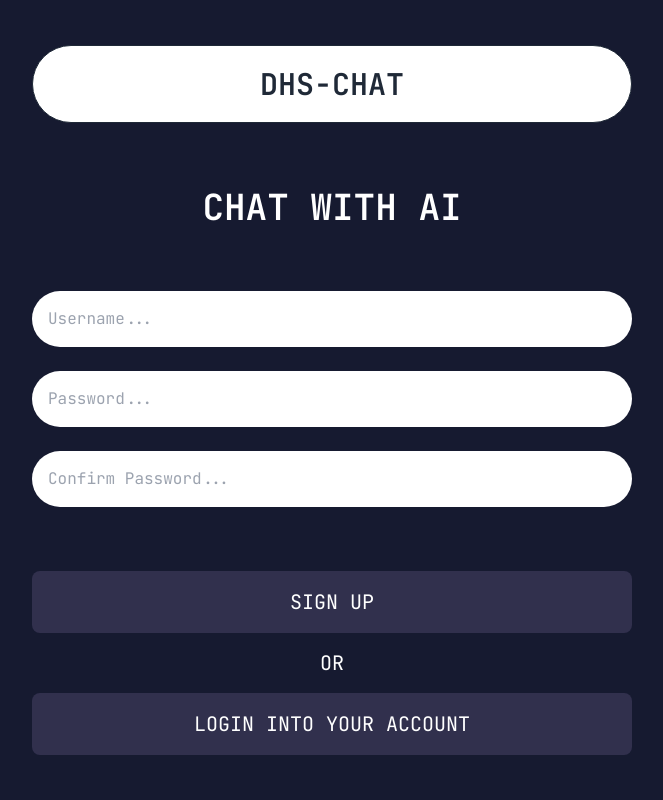
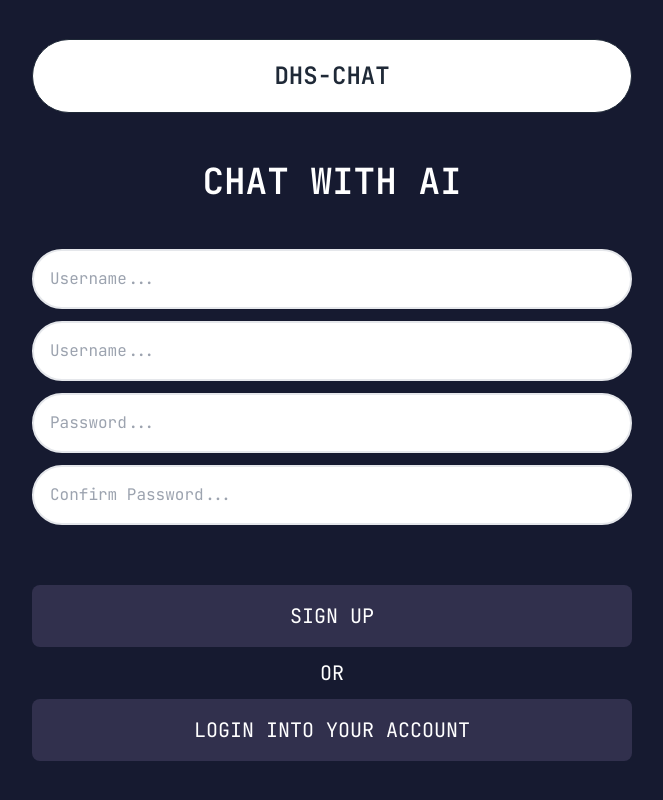
Before and after one commit to dduwscth/chat-with-ai-fe, a React (Create React App) app: page /signup in a window 1280 px wide. Shown: the whole page, without its empty margins (308-971 px from the left). Built offline with nearby package versions, Linux system fonts and the light colour scheme.

Commit message:
Add react-toastify package

```diff
--- a/package.json
+++ b/package.json
@@ -12,6 +12,7 @@
     "react-router": "^6.21.1",
     "react-router-dom": "^6.21.1",
     "react-scripts": "5.0.1",
+    "react-toastify": "^9.1.3",
     "web-vitals": "^2.1.4"
   },
   "scripts": {
--- a/src/pages/login/Login.js
+++ b/src/pages/login/Login.js
@@ -1,10 +1,67 @@
-import React from "react";
+import React ,{ useState } from "react";
 import { Link} from "react-router-dom";
+import { ToastContainer, toast } from 'react-toastify';
+import axios from "axios";
+import 'react-toastify/dist/ReactToastify.css';
+import { useNavigate } from "react-router-dom";
 function Login() {
+    const navigate = useNavigate();
+    const [state, setState] = React.useState({
+      userName: "",
+      password: ""
+    });
+
+    const [userNameError, setUserNameError] = useState('');
+    const [passwordError, setPasswordError] = useState('');
+
+    const handleChange = evt => {
+      const value = evt.target.value;
+      setState({
+        ...state,
+        [evt.target.name]: value
+      });
+    };
+
+    const validateForm = () => {
+      let formIsValid = true;
+      if (!state.userName) {
+        formIsValid = false;
+        setUserNameError('Please enter your username');
+      }
+      if (!state.password) {
+        formIsValid = false;
+        setPasswordError('Please enter your password');
+      }
+      return formIsValid;
+    }
+
+    const handleOnSubmit = evt => {
+      evt.preventDefault();
+
+      if (!validateForm()) {
+        return;
+      }
+
+      axios.post('api/user/login', {
+        username: state.userName,
+        password: state.password
+      })
+        .then(function (response) {
+          console.log(response);
+          sessionStorage.setItem('token', response.data.token);
+          navigate('/home');
+
+        })
+        .catch(function (error) {
+          console.log(error);
+          toast.error('Login failed');
+        });
+    };
     return(
-        <div className="bg-[#161A30]">
+        <div className="bg-[#161A30] h-fit">
+            <ToastContainer />
             <div className=" my-auto max-w-[600px] mx-auto">
-                <div className="flex flex-col items-center justify-center h-screen gap-4 w-full">
+                <div className="flex flex-col items-center justify-center min-h-screen gap-3 w-full py-4">
                     <div className="border rounded-full border-gray-800 py-5 text-3xl text-center bg-white w-full text-gray-800 uppercase font-semibold">
                             dhs-chat
                     </div>
@@ -12,10 +69,19 @@ function Login() {
                         CHAT WITH AI
                     </div>
 
-                    <input type="text" name="user-name" className="p-4 border-gray-800 rounded-full w-full outline-none" placeholder="Username..."/>
-                    <input type="password" name="user-password" className="mt-2 p-4 border-gray-800 rounded-full w-full outline-none" placeholder="Password..."/>
+                    <input type="text" name="user-name" className={`p-4 border-2 rounded-full w-full outline-none ${userNameError ? 'border-red-600' : ''}`} placeholder="Username..."
+                        value={state.userName} onChange={handleChange}
+                    />
+                    {userNameError && <div className="text-red-600 italic text-sm">{userNameError}</div>}
 
-                    <button className="uppercase text-white text-xl text-center border rounded-lg bg-[#31304D] w-full py-4 border-transparent mt-12 transition ease-in-out delay-150 hover:-translate-y-1 hover:scale-105">
+                    <input type="password" name="user-password" className={`p-4 border-2 rounded-full w-full outline-none ${passwordError ? 'border-red-600' : ''}`} placeholder="Password..."
+                        value={state.password} onChange={handleChange}
+                    />
+                    {passwordError && <div className="text-red-600 italic text-sm">{passwordError}</div>}
+
+                    <button className="uppercase text-white text-xl text-center border rounded-lg bg-[#31304D] w-full py-4 border-transparent mt-12 transition ease-in-out delay-150 hover:-translate-y-1 hover:scale-105"
+                        onClick={handleOnSubmit}
+                    >
                         Login
                     </button>
                     <span className="uppercase text-white text-xl">or</span>
--- a/src/pages/login/Signup.js
+++ b/src/pages/login/Signup.js
@@ -1,22 +1,116 @@
-import React from "react";
+import React ,{ useState } from "react";
 import { Link} from "react-router-dom";
+import { ToastContainer, toast } from 'react-toastify';
+import axios from "axios";
+import 'react-toastify/dist/ReactToastify.css';
 function Signup(){
+    const [state, setState] = React.useState({
+        userName: "",
+        name: "",
+        password: "",
+        confirmPassword: ""
+      });
+
+      const [nameError, setNameError] = useState('');
+      const [userNameError, setUserNameError] = useState('');
+      const [passwordError, setPasswordError] = useState('');
+      const [confirmPasswordError, setConfirmPasswordError] = useState('');
+
+
+      const handleChange = evt => {
+        const value = evt.target.value;
+        setState({
+          ...state,
+          [evt.target.name]: value
+        });
+      };
+
+      const validateForm = () => {
+        let formIsValid = true;
+        if (!state.name) {
+          formIsValid = false;
+          setNameError('Please enter your name');
+        }
+        if (!state.userName) {
+          formIsValid = false;
+          setUserNameError('Please enter your username');
+        }
+
+        if (!state.password) {
+          formIsValid = false;
+          setPasswordError('Please enter your password');
+        }
+        if (!state.confirmPassword) {
+          formIsValid = false;
+          setConfirmPasswordError('Please enter your confirm password');
+        }
+        return formIsValid;
+      }
+
+      const handleOnSubmit = evt => {
+        evt.preventDefault();
+
+        if (!validateForm()) {
+          return;
+        }
+
+        axios.post('/api/user/regis', {
+          username: state.userName,
+          name: state.name,
+          password: state.password,
+          confirm_password: state.confirmPassword
+        })
+          .then(function (response) {
+            console.log(response);
+            toast.success(response.data.result);
+
+            setInterval(() => {
+              window.location.reload();
+            }, 2000);
+
+
+          })
+          .catch(function (error) {
+            console.log(error);
+            toast.error(error.response.data.detail);
+          });
+
+      };
+
     return(
-        <div className="bg-[#161A30]">
-        <div className=" my-auto max-w-[600px] mx-auto">
-            <div className="flex flex-col items-center justify-center h-screen gap-4 w-full">
-                <div className="border rounded-full border-gray-800 py-5 text-3xl text-center bg-white w-full text-gray-800 uppercase font-semibold">
+        <div className="bg-[#161A30] h-fit">
+               <ToastContainer />
+        <div className=" my-auto max-w-[600px] mx-auto h-auto">
+            <div className="flex flex-col items-center justify-center min-h-screen gap-3 w-full py-4">
+                <div className="border rounded-full border-gray-800 py-5 text-2xl text-center bg-white w-full text-gray-800 uppercase font-semibold">
                             dhs-chat
                     </div>
-                    <div className="w-full max-w-xs uppercase text-white text-4xl font-semibold text-center my-12">
+                    <div className="w-full max-w-xs uppercase text-white text-4xl font-semibold text-center my-9">
                         CHAT WITH AI
                     </div>
 
-                    <input type="text" name="user-name" className="p-4 border-gray-800 rounded-full w-full outline-none" placeholder="Username..."/>
-                    <input type="password" name="user-password" className="mt-2 p-4 border-gray-800 rounded-full w-full outline-none" placeholder="Password..."/>
-                    <input type="password" name="user-password" className="mt-2 p-4 border-gray-800 rounded-full w-full outline-none" placeholder="Confirm Password..."/>
+                    <input type="text" name="name" className={`p-4 border-2 rounded-full w-full outline-none ${nameError ? 'border-red-600' : ''}`} placeholder="Username..."
+                        value={state.name} onChange={handleChange}
+                    />
+                    {nameError && <div className="text-red-600 italic text-sm">{nameError}</div>}
 
-                    <button className="uppercase text-white text-xl text-center border rounded-lg bg-[#31304D] w-full py-4 border-transparent mt-12 transition ease-in-out delay-150 hover:-translate-y-1 hover:scale-105">
+                    <input type="text" name="userName" className={`p-4 border-2 rounded-full w-full outline-none ${userNameError ? 'border-red-600' : ''}`} placeholder="Username..."
+                        value={state.userName} onChange={handleChange}
+                    />
+                    {userNameError && <div className="text-red-600 italic text-sm">{userNameError}</div>}
+
+                    <input type="password" name="user-password" className={`p-4 border-2 rounded-full w-full outline-none ${passwordError ? 'border-red-600' : ''}`} placeholder="Password..."
+                        value={state.password} onChange={handleChange}
+                    />
+                    {passwordError && <div className="text-red-600 italic text-sm">{passwordError}</div>}
+
+                    <input type="password" name="user-password"className={`p-4 border-2 rounded-full w-full outline-none ${confirmPasswordError ? 'border-red-600' : ''}`} placeholder="Confirm Password..."
+                        value={state.confirmPassword} onChange={handleChange}
+                    />
+                    {confirmPasswordError && <div className="text-red-600 italic text-sm">{confirmPasswordError}</div>}
+                    <button className="uppercase text-white text-xl text-center border rounded-lg bg-[#31304D] w-full py-4 border-transparent mt-12 transition ease-in-out delay-150 hover:-translate-y-1 hover:scale-105"
+                        onClick={handleOnSubmit}
+                    >
                         sign up
                     </button>
                     <span className="uppercase text-white text-xl">or</span>
```
Also changed, not shown: 1 other file (tests, documents, lock files or other folders).
